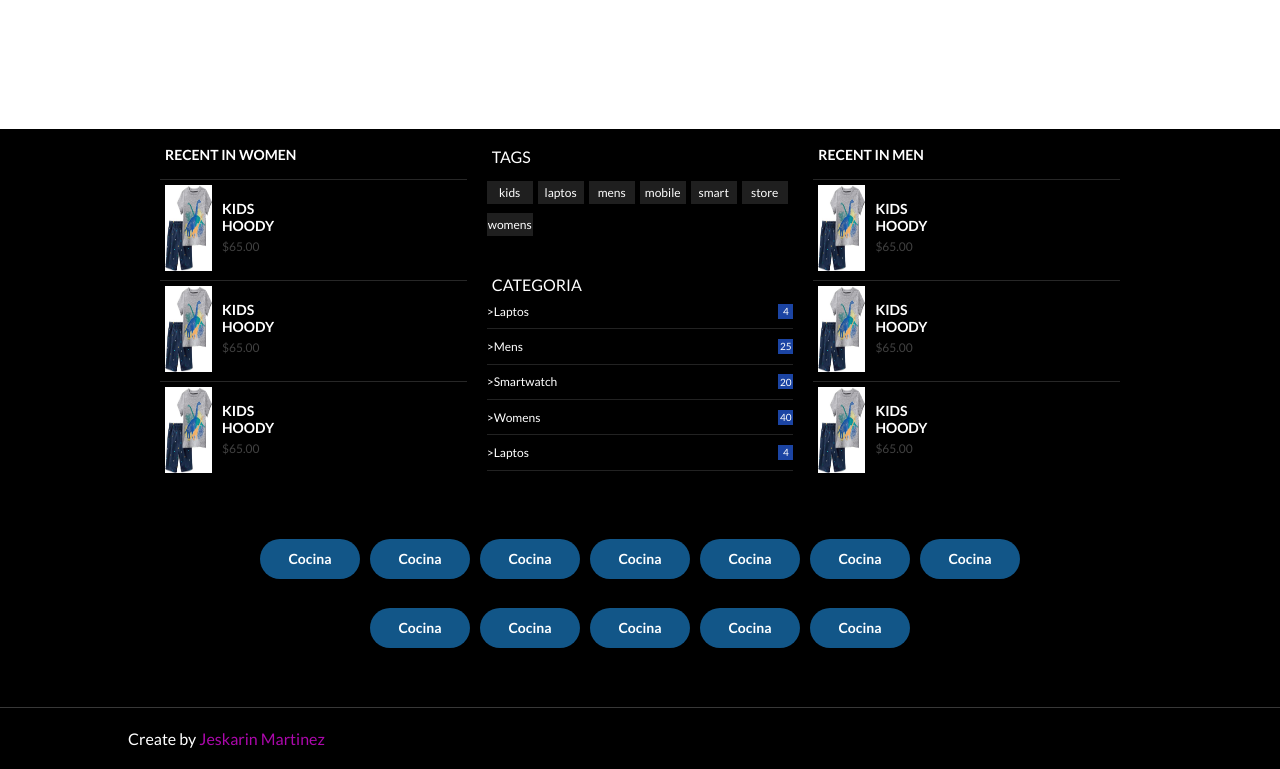
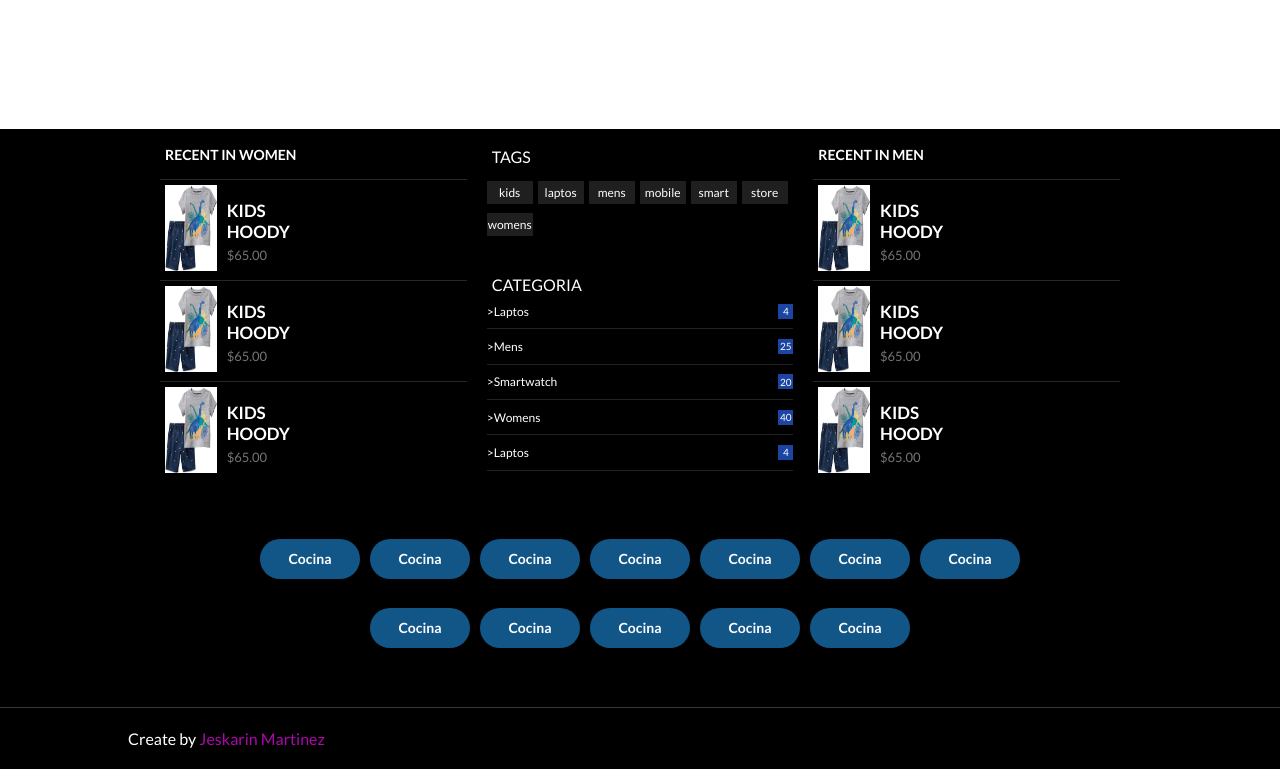
Before and after one commit to jeskarin36/Shopping, a plain HTML site: page camisakids1.html in a window 1280 px wide. Shown: the part 1761-2530 px from the top of the page. Drawn offline with Linux system fonts and the light colour scheme.

Commit message:
Update camisakids1.css

```diff
--- a/style/camisakids1.css
+++ b/style/camisakids1.css
@@ -1321,7 +1321,7 @@ color: #177bc2;
     margin-top: 15px;
     font-weight: 700;
     font-family: 'Lato', sans-serif;
-        font-size: 14px;
+    font-size: 17px;
     color: #ffffff;
 }
 
@@ -1331,8 +1331,8 @@ color: #177bc2;
     margin-top: 5px;
     font-weight: 400;
     font-family: 'Lato', sans-serif;
-        font-size: 12px;
-        color: #414141;
+    font-size: 13px;
+    color: #747474;
 }
 
 
@@ -1472,7 +1472,6 @@ color: #177bc2;
     font-weight: 700;
     font-family: 'Lato', sans-serif;
     font-size: 14px;
-
 }
 
 .footer{
@@ -1495,12 +1494,7 @@ color: #177bc2;
 
 .footer-titulo p span {
     color: rgb(172, 8, 172);
-
-    }
-
-
-
-
+}
 
 @media only screen and (min-width:768px)and (max-width: 1180px) {
 
```
Lines whose indentation alone changed are shown as unchanged.
